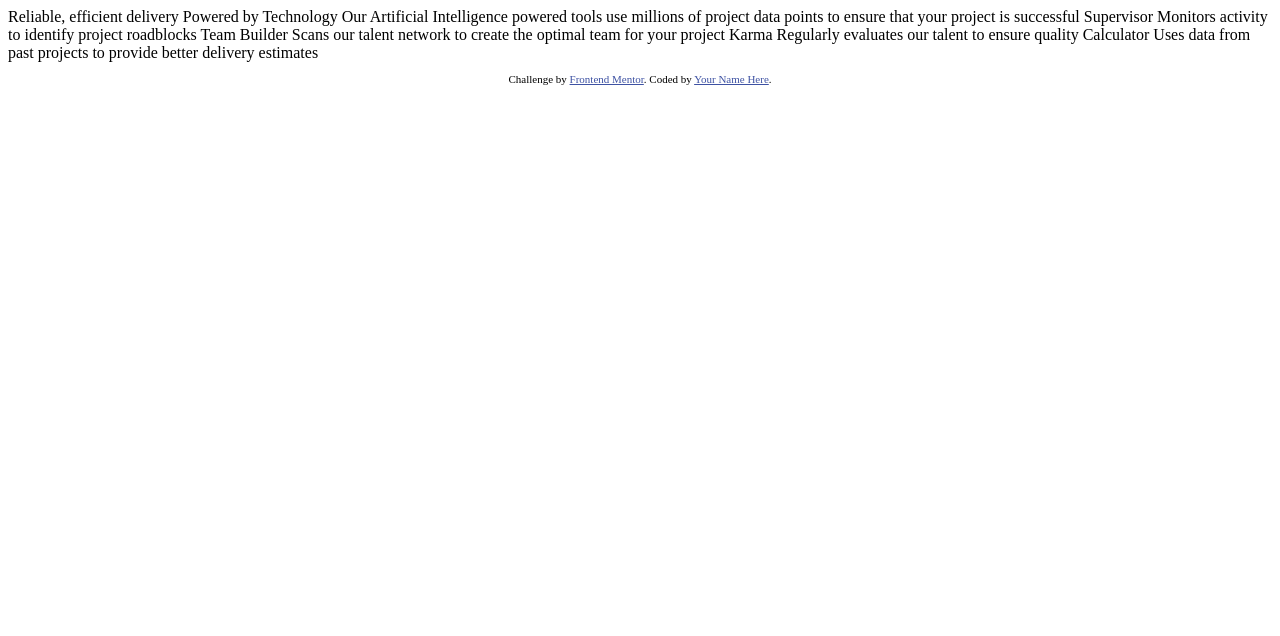
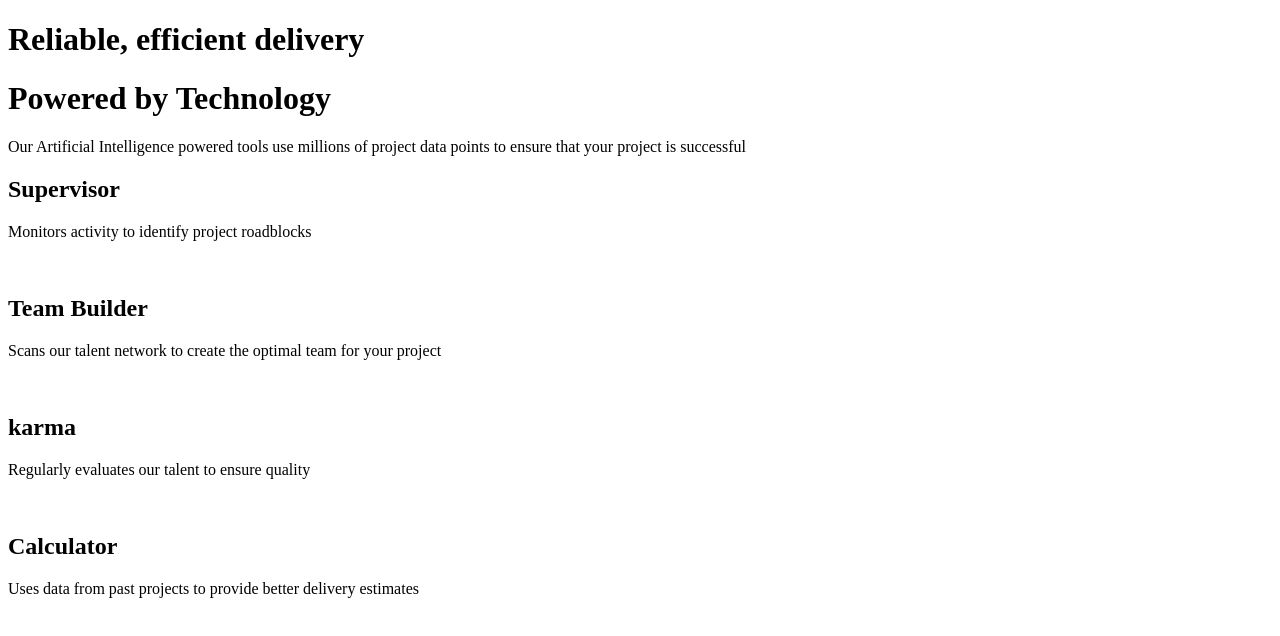
Before and after one commit to rogedev/four-card-feature-section-master, a plain HTML site: page index.html in a window 1280 px wide. Drawn offline with Linux system fonts and the light colour scheme.

Commit message:
structure

```diff
--- a/index.html
+++ b/index.html
@@ -1,45 +1,54 @@
 <!DOCTYPE html>
 <html lang="en">
+
 <head>
   <meta charset="UTF-8">
-  <meta name="viewport" content="width=device-width, initial-scale=1.0"> <!-- displays site properly based on user's device -->
+  <meta name="viewport" content="width=device-width, initial-scale=1.0">
+  <link rel="icon" type="image/png" sizes="32x32" href="./images/favicon-32x32.png">
+  <title>Frontend Mentor | Four card feature section</title>
+</head>
 
-  <link rel="icon" type="image/png" sizes="32x32" href="./images/favicon-32x32.png">
+<body>
+  <div class="main">
+    <div class="header">
+      <h1 class="header-headline"> Reliable, efficient delivery</h1>
+      <h1 class="header-headline-strong">Powered by Technology</h1>
+      <p class="header-text">Our Artificial Intelligence powered tools use millions of project data points
+        to ensure that your project is successful</p>
+    </div>
+    <div class="card">
+      <div class="card-item">
+        <div class="card-header">
+          <h2 class="card-header-headline">Supervisor</h2>
+          <p class="card-header-text">Monitors activity to identify project roadblocks</p>
+          <div class="card-image"><img src="" alt=""></div>
+        </div>
+      </div>
+      <div class="flex">
+        <div class="flex-card-item">
+          <div class="card-header">
+            <h2 class="card-header-headline">Team Builder</h2>
+            <p class="card-header-text">Scans our talent network to create the optimal team for your project</p>
+            <div class="card-image"><img src="" alt=""></div>
+          </div>
+        </div>
+        <div class="flex-card-item">
+          <div class="card-header">
+            <h2 class="card-header-headline">karma</h2>
+            <p class="card-header-text">Regularly evaluates our talent to ensure quality</p>
+            <div class="card-image"><img src="" alt=""></div>
+          </div>
+        </div>
+      </div>
+      <div class="card-item">
+        <div class="card-header">
+          <h2 class="card-header-headline">Calculator</h2>
+          <p class="card-header-text">Uses data from past projects to provide better delivery estimates</p>
+          <div class="card-image"><img src="" alt=""></div>
+        </div>
+      </div>
+    </div>
+  </div>
+</body>
 
-  <title>Frontend Mentor | Four card feature section</title>
-
-  <!-- Feel free to remove these styles or customise in your own stylesheet 👍 -->
-  <style>
-    .attribution { font-size: 11px; text-align: center; }
-    .attribution a { color: hsl(228, 45%, 44%); }
-  </style>
-</head>
-<body>
-
-  Reliable, efficient delivery
-  Powered by Technology
-
-  Our Artificial Intelligence powered tools use millions of project data points
-  to ensure that your project is successful
-
-  Supervisor
-  Monitors activity to identify project roadblocks
-
-  Team Builder
-  Scans our talent network to create the optimal team for your project
-
-  Karma
-  Regularly evaluates our talent to ensure quality
-
-  Calculator
-  Uses data from past projects to provide better delivery estimates
-
-
-  <footer>
-    <p class="attribution">
-      Challenge by <a href="https://www.frontendmentor.io?ref=challenge" target="_blank">Frontend Mentor</a>.
-      Coded by <a href="#">Your Name Here</a>.
-    </p>
-  </footer>
-</body>
 </html>
```
